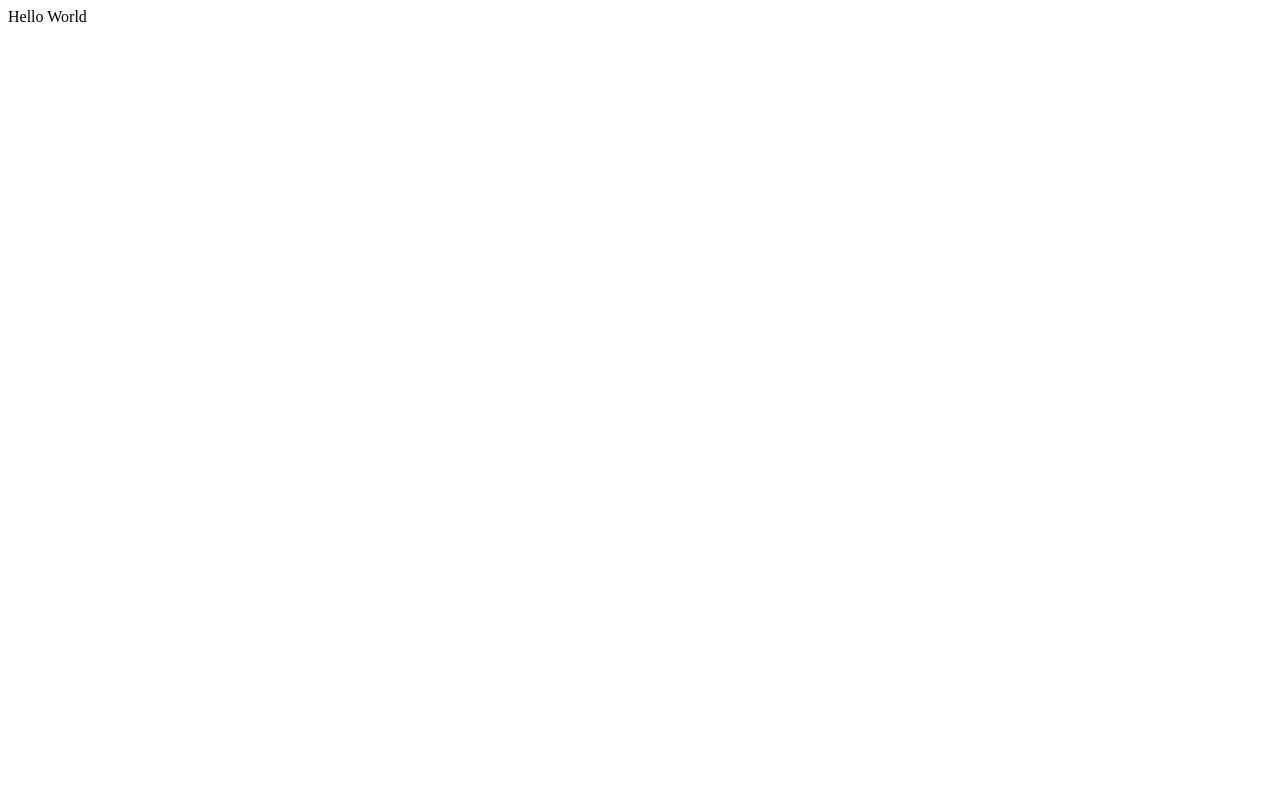
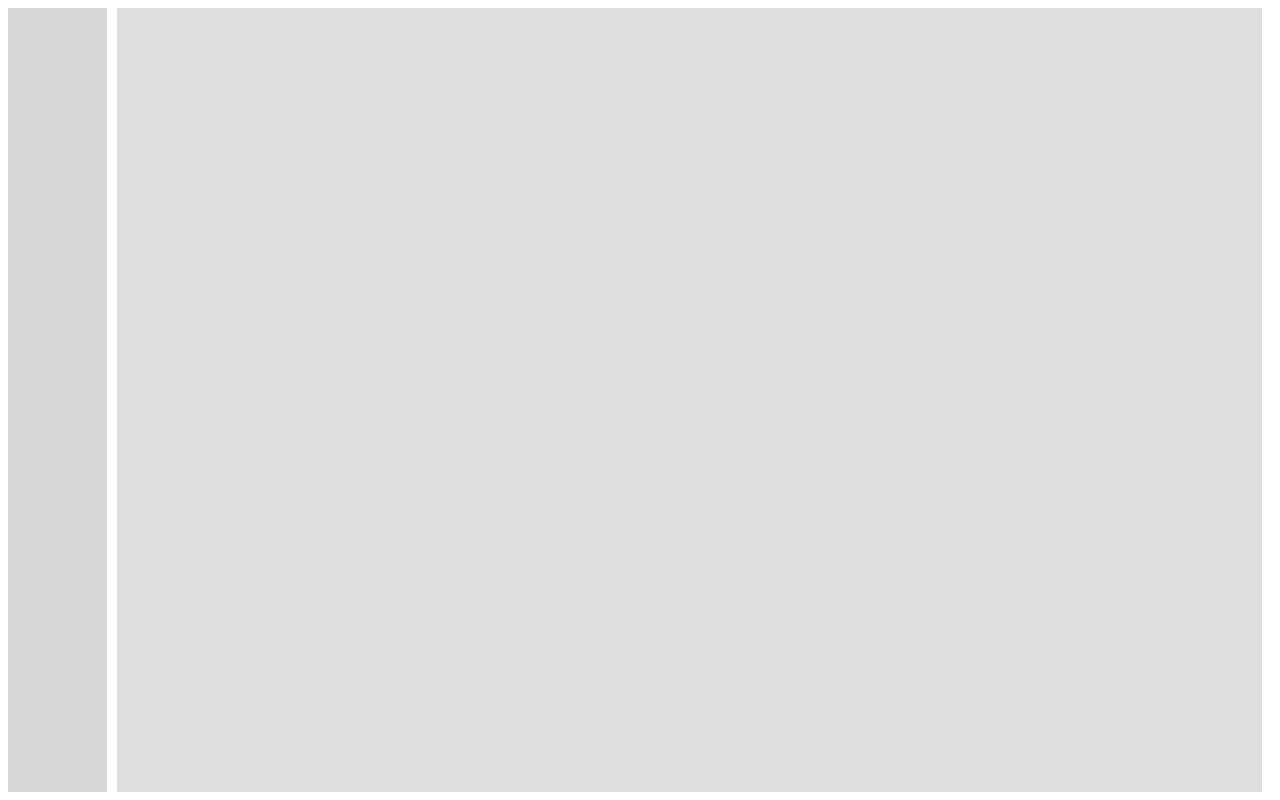
Before and after one commit to cuidok/vue-ui-web-component, a Vue app: page / in a window 1280 px wide. Built offline with nearby package versions, Linux system fonts and the light colour scheme.

Commit message:
Create component preview page base framework

```diff
--- a/src/App.vue
+++ b/src/App.vue
@@ -3,11 +3,46 @@
 </script>
 
 <template>
-  <div>
-    Hello World
+  <div class="app__container">
+    <div class="app__menu">
+
+    </div>
+    <div class="app__body">
+
+    </div>
   </div>
 </template>
 
 <style scoped>
+.app__container {
+  --menu-color: #d7d7d7;
+  --body-color: #dedede;
+}
 
+.app__container {
+  width: 98vw;
+  height: 98vh;
+  box-sizing: border-box;
+  margin: 0;
+  padding: 0;
+  display: flex;
+  flex-direction: row;
+}
+
+.app__menu {
+  width: 100px;
+  height: 100%;
+  margin-right: 10px;
+  background-color: var(--menu-color);
+}
+
+.app__body {
+  width: calc(100% - 100px);;
+  height: 100%;
+  display: flex;
+  flex-direction: column;
+  justify-content: center;
+  align-items: center;
+  background-color: var(--body-color);
+}
 </style>
```
